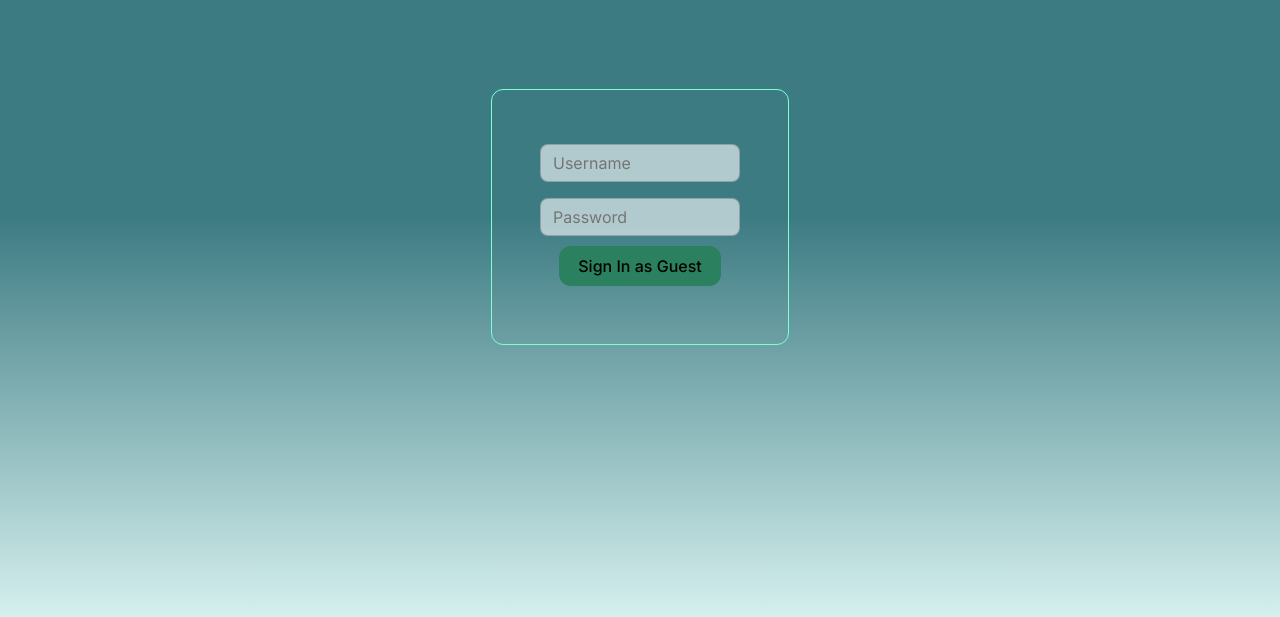
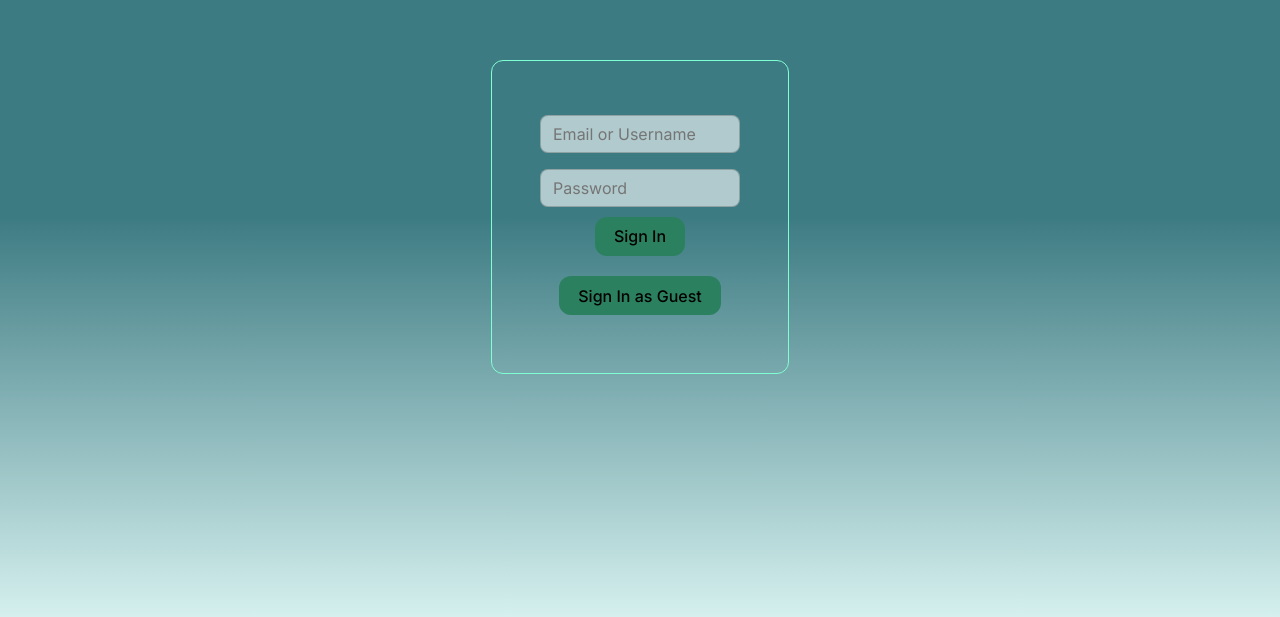
Before and after one commit to AlenaB-dev/ToDoApp, a React (Vite) app in the folder my-app/: page / in a window 1280 px wide. Shown: the part 183-800 px from the top of the page. Built offline with nearby package versions, Linux system fonts and the light colour scheme.

Commit message:
feat: add btn sign in and sign in as guest

```diff
--- a/my-app/src/App.jsx
+++ b/my-app/src/App.jsx
@@ -11,36 +11,29 @@ import SignInForm from "./components/Todos/SignInForm.jsx";
 
 function App() {
   // singIn form
-  const [user, setUser] = useState(
-    () => localStorage.getItem("currentUser") || null
-  );
+  const [user, setUser] = useState(() => localStorage.getItem("currentUser"));
+  const isGuest = user === "Guest";
 
   const handleSignIn = (username) => {
     setUser(username);
+    if (username !== "Guest") {
+      localStorage.setItem("currentUser", username);
+    }
   };
 
-  const isGuest = user === "Guest";
-
-  // showing current date and day
-  const date = new Date();
-  const formattedDate = date.toLocaleDateString("en-GB", {
-    weekday: "long",
-    day: "2-digit",
-    month: "long",
-    year: "numeric",
-  });
-
-  // tasks list
-  const [todos, setTodos] = useState(() =>
-    user === "Guest" ? [] : getTasks(user)
-  );
-
-  // modal
+  // загрузить задачи при входе
+  const [todos, setTodos] = useState(() => getTasks(user));
   const [isModalOpen, setIsModalOpen] = useState(false);
 
+  // save only of Not a Guest
   useEffect(() => {
     if (!isGuest) saveTasks(user, todos);
-  }, [todos, isGuest, user]);
+  }, [todos, user, isGuest]);
+
+  // form without SignIn
+  if (!user) {
+    return <SignInForm onSignIn={handleSignIn} />;
+  }
 
   // add task
   const addTodoHandler = ({ text, title, category, dueDate }) => {
@@ -81,6 +74,15 @@ function App() {
   const activeTodos = todos.filter((t) => !t.isCompleted);
   const completedTodos = todos.filter((t) => t.isCompleted);
 
+  // showing current date
+  const date = new Date();
+  const formattedDate = date.toLocaleDateString("en-GB", {
+    weekday: "long",
+    day: "2-digit",
+    month: "long",
+    year: "numeric",
+  });
+
   return (
     <>
       {!user ? (
@@ -96,7 +98,6 @@ function App() {
               <h1>My ToDos</h1>
 
               {/* ACTIVE */}
-
               <TodoTasksList
                 todos={activeTodos}
                 deleteTodo={deleteTodoHandler}
@@ -104,7 +105,6 @@ function App() {
               />
 
               {/* COMPLETED */}
-
               <h2 className={styles.completedHeader}>Completed tasks</h2>
               <TodoTasksList
                 todos={completedTodos}
--- a/my-app/src/components/Todos/SignInForm.jsx
+++ b/my-app/src/components/Todos/SignInForm.jsx
@@ -11,6 +11,7 @@ export default function SignInForm({ onSignIn }) {
 
     // safe username to localStorage
     localStorage.setItem("currentUser", username);
+
     // callback in App
     onSignIn(username);
     //clear form
@@ -19,9 +20,7 @@ export default function SignInForm({ onSignIn }) {
   };
 
   const handleGuest = () => {
-    const guestName = "Guest";
-    localStorage.setItem("currentUser", guestName);
-    onSignIn(guestName);
+    onSignIn("Guest");
   };
 
   return (
@@ -29,7 +28,7 @@ export default function SignInForm({ onSignIn }) {
       <form onSubmit={handleSubmit} className={signInStyle.form}>
         <input
           type="text"
-          placeholder="Username"
+          placeholder="Email or Username"
           value={username}
           onChange={(e) => setUsername(e.target.value)}
           className={signInStyle.userName}
@@ -41,10 +40,14 @@ export default function SignInForm({ onSignIn }) {
           onChange={(e) => setPassword(e.target.value)}
           className={signInStyle.password}
         />
+
+        <button type="submit" className={signInStyle.signInBtn}>
+          Sign In
+        </button>
         <button
           onClick={handleGuest}
           className={signInStyle.guestBtn}
-          type="submit"
+          type="button"
         >
           Sign In as Guest
         </button>
--- a/my-app/src/utils/localStorage.js
+++ b/my-app/src/utils/localStorage.js
@@ -1,14 +1,14 @@
 // get tasks
 export function getTasks(username) {
-  const key = `todos_${username}`;
-  const saved = localStorage.getItem(key);
+  if (username === "Guest") return [];
+  const saved = localStorage.getItem(`todos_${username}`);
   return saved ? JSON.parse(saved) : [];
 }
 
 // save tasks
 export function saveTasks(username, tasks) {
-  const key = `todos_${username}`;
-  localStorage.setItem(key, JSON.stringify(tasks));
+  if (username === "Guest") return;
+  localStorage.setItem(`todos_${username}`, JSON.stringify(tasks));
 }
 
 // clear tasks
```
